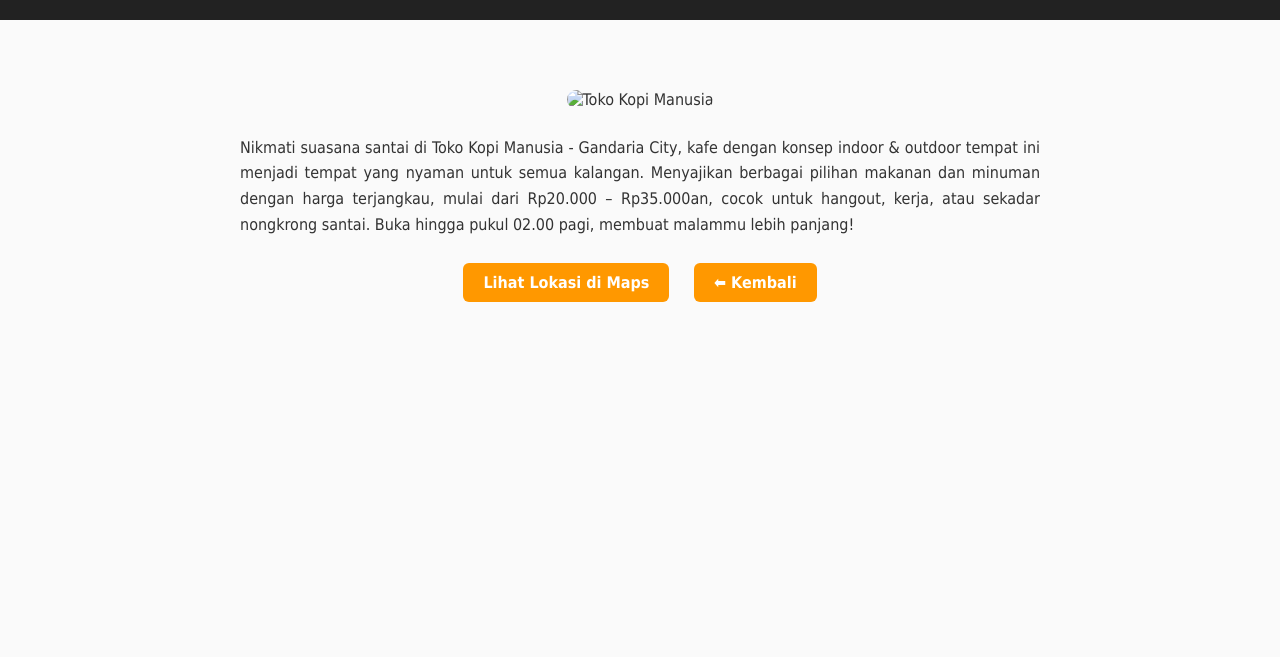
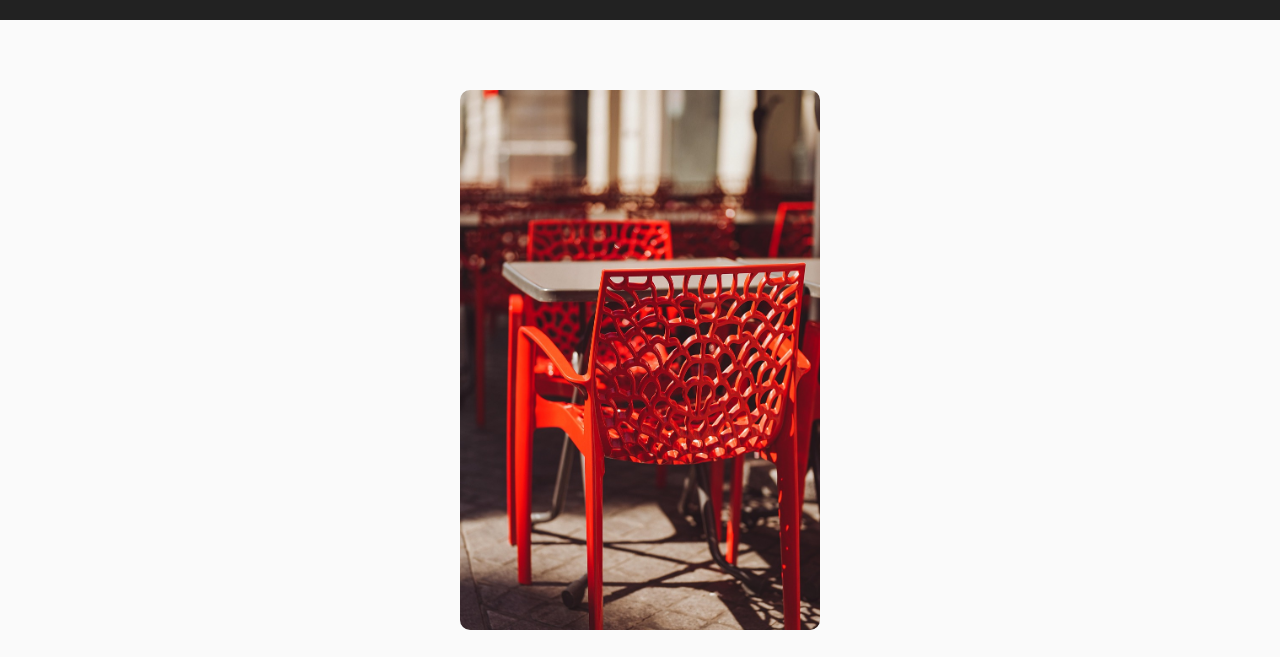
Before and after one commit to andikabastanta96-ui/Rekomendasi-Cafe-Jakarta-Selatan, a plain HTML site: page manusia.html in a window 1280 px wide. Shown: the part 101-758 px from the top of the page. Drawn offline with Linux system fonts and the light colour scheme.

```diff
--- a/manusia.html
+++ b/manusia.html
@@ -13,7 +13,7 @@
   </header>
 
   <main class="detail-page">
-    <img src="./img/kafe1.jpg" alt="Toko Kopi Manusia">
+    <img src="./kafe1.jpg" alt="Toko Kopi Manusia">
     <p> Nikmati suasana santai di Toko Kopi Manusia - Gandaria City, kafe dengan konsep indoor & outdoor tempat ini menjadi tempat yang nyaman untuk semua kalangan. Menyajikan berbagai pilihan makanan dan minuman dengan harga terjangkau, mulai dari Rp20.000 – Rp35.000an, cocok untuk hangout, kerja, atau sekadar nongkrong santai. Buka hingga pukul 02.00 pagi, membuat malammu lebih panjang!</p>
 
     <a href="https://maps.app.goo.gl/QAdpri5F8Cem5Lge9" target="_blank" class="btn">Lihat Lokasi di Maps</a>
```
